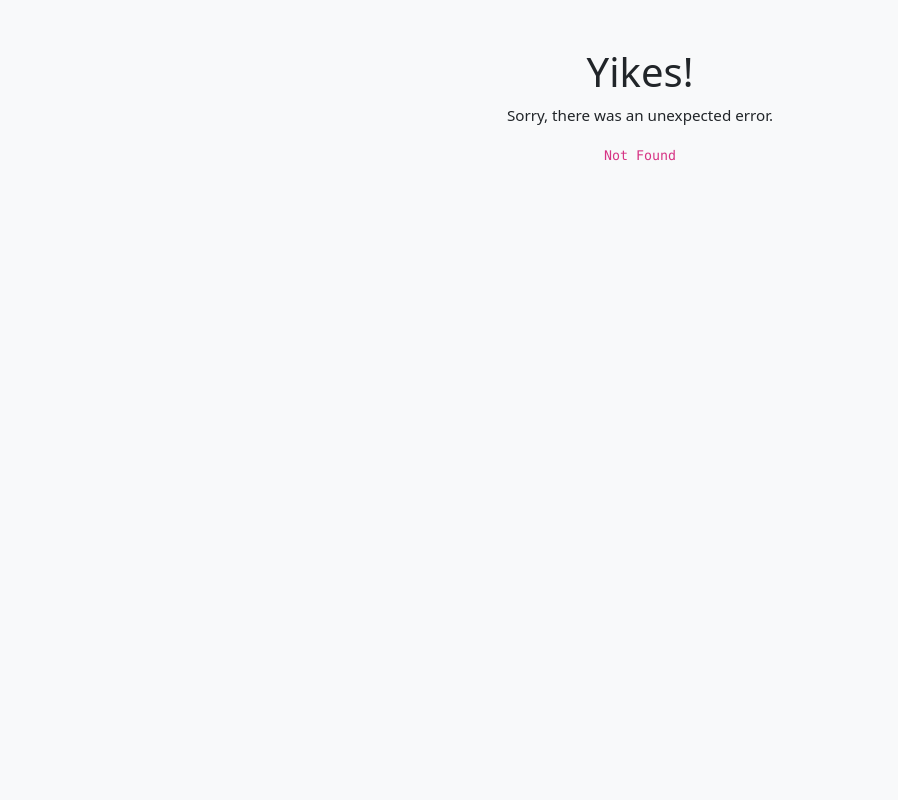
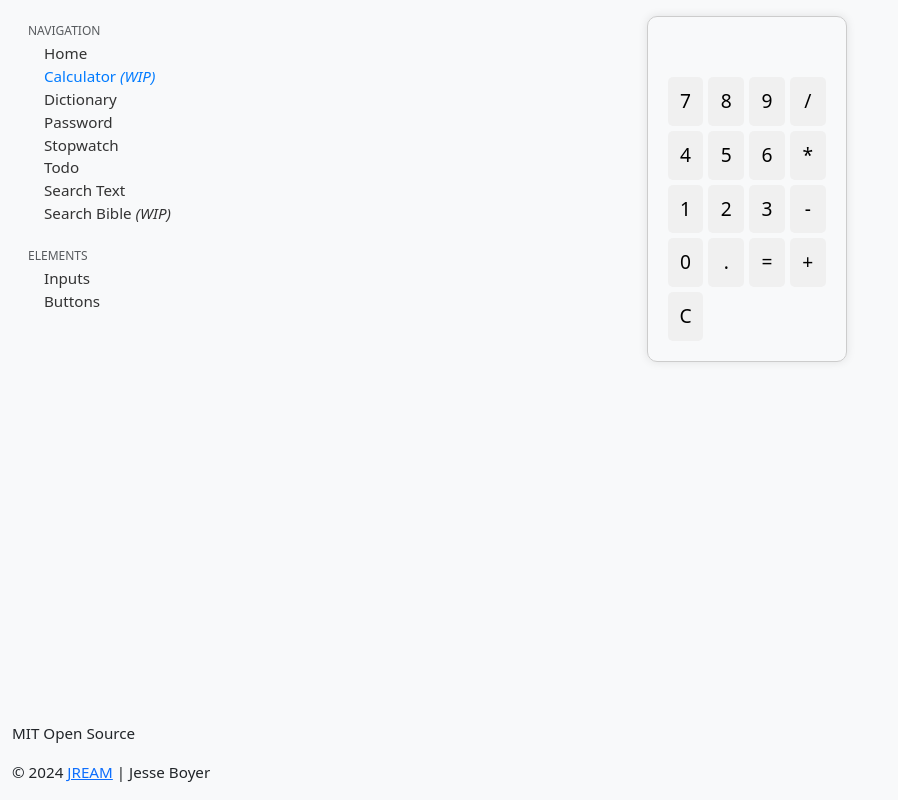
Before and after one commit to JREAM/react-apps, a React (Vite) app: page /#/calculator in a window 1280 px wide. Before the commit this address had no page. Shown: the whole page, without its empty margins (0-898 px from the left). Built offline with nearby package versions, Linux system fonts and the light colour scheme.

Commit message:
add cacluator, search bible api wip

```diff
--- a/index.html
+++ b/index.html
@@ -2,7 +2,6 @@
 <html>
   <head>
     <title>React App</title>
-    <link href="https://cdn.jsdelivr.net/npm/bootstrap@5.3.3/dist/css/bootstrap.min.css" rel="stylesheet" integrity="sha384-QWTKZyjpPEjISv5WaRU9OFeRpok6YctnYmDr5pNlyT2bRjXh0JMhjY6hW+ALEwIH" crossorigin="anonymous" />
   </head>
   <body class="bg-light">
     <div id="root"></div>
--- a/src/layout.tsx
+++ b/src/layout.tsx
@@ -24,6 +24,11 @@ export default () => {
                 </NavLink>
               </li>
               <li className='nav-item'>
+                <NavLink to='/calculator' className='nav-link'>
+                  Calculator <em>(WIP)</em>
+                </NavLink>
+              </li>
+              <li className='nav-item'>
                 <NavLink to='/dictionary' className='nav-link'>
                   Dictionary
                 </NavLink>
@@ -44,8 +49,13 @@ export default () => {
                 </NavLink>
               </li>
               <li className='nav-item'>
-                <NavLink to='/textsearch' className='nav-link'>
-                  Text Search
+                <NavLink to='/searchtext' className='nav-link'>
+                  Search Text
+                </NavLink>
+              </li>
+              <li className='nav-item'>
+                <NavLink to='/searchbible' className='nav-link'>
+                  Search Bible <em>(WIP)</em>
                 </NavLink>
               </li>
             </ul>
--- /dev/null
+++ b/src/routes/calculator.css
@@ -0,0 +1,44 @@
+.calculator {
+  width: 200px;
+  margin: 0 auto;
+  padding: 20px;
+  border: 1px solid #ccc;
+  border-radius: 10px;
+  box-shadow: 0 0 10px rgba(0, 0, 0, 0.1);
+}
+
+.calculator-display {
+  display: flex;
+  flex-direction: column;
+  align-items: flex-end;
+  margin-bottom: 10px;
+}
+
+.calculator-input {
+  font-size: 1.5rem;
+  min-height: 30px;
+}
+
+.calculator-result {
+  font-size: 1.2rem;
+  color: grey;
+}
+
+.calculator-buttons {
+  display: grid;
+  grid-template-columns: repeat(4, 1fr);
+  gap: 5px;
+}
+
+.calculator-buttons button {
+  padding: 10px;
+  font-size: 1.2rem;
+  border: none;
+  background-color: #f0f0f0;
+  cursor: pointer;
+  border-radius: 5px;
+}
+
+.calculator-buttons button:hover {
+  background-color: #e0e0e0;
+}
--- /dev/null
+++ b/src/routes/calculator.tsx
@@ -0,0 +1,40 @@
+import React, { useState } from 'react'
+import './calculator.css'
+
+// Redo this in bootstrap grid CSS
+
+export default () => {
+  const [input, setInput] = useState<string>('')
+  const [result, setResult] = useState<string>('')
+
+  const handleButtonClick = (value: string) => {
+    if (value === '=') {
+      try {
+        setResult(eval(input).toString())
+      } catch (e) {
+        setResult('Error')
+      }
+    } else if (value === 'C') {
+      setInput('')
+      setResult('')
+    } else {
+      setInput(input + value)
+    }
+  }
+
+  return (
+    <div className='calculator'>
+      <div className='calculator-display'>
+        <div className='calculator-input'>{input}</div>
+        <div className='calculator-result'>{result}</div>
+      </div>
+      <div className='calculator-buttons'>
+        {['7', '8', '9', '/', '4', '5', '6', '*', '1', '2', '3', '-', '0', '.', '=', '+', 'C'].map((btn) => (
+          <button key={btn} onClick={() => handleButtonClick(btn)}>
+            {btn}
+          </button>
+        ))}
+      </div>
+    </div>
+  )
+}
--- /dev/null
+++ b/src/routes/searchBible.tsx
@@ -0,0 +1,68 @@
+import React, { useState } from 'react'
+
+interface BibleSearchProps {}
+
+export default () => {
+  const [query, setQuery] = useState<string>()
+  const [results, setResults] = useState<any[]>([])
+  const [loading, setLoading] = useState<boolean>(false)
+  const [error, setError] = useState<string | null>(null)
+
+  const handleSearch = async (e: any) => {
+    e.preventDefault()
+    setLoading(true)
+    setError(null)
+    setResults([])
+
+    try {
+      const urlFriendlyQuery = encodeURIComponent(String(query))
+      const response = await fetch(`https://bible-api.com/${urlFriendlyQuery}`)
+      if (!response.ok) {
+        throw new Error('Error fetching data')
+      }
+      const data = await response.json()
+      setResults(data)
+    } catch (error: any) {
+      setError(error?.message)
+    } finally {
+      setLoading(false)
+    }
+  }
+
+  return (
+    <>
+      <p>This is bugged right now: WIP</p>
+      <div className='input-group mb-3'>
+        <form onSubmit={handleSearch}>
+          <input
+            type='text'
+            className='form-control'
+            maxLength={50}
+            value={query}
+            onChange={(e) => setQuery(e.target.value)}
+            placeholder='Search the Bible...'
+            required
+          />
+          <button onSubmit={handleSearch} className='btn btn-outline-secondary'>
+            Search
+          </button>
+        </form>
+      </div>
+      {error && <div className='alert alert-danger'>{error}</div>}
+      {loading && (
+        <div className='spinner-border text-danger' role='status'>
+          <span className='visually-hidden'>Loading...</span>
+        </div>
+      )}
+
+      <ul>
+        {results.map((data, index) => (
+          <li key={index}>
+            <strong>{data.reference}</strong>: {data.text}
+            <p>{data.translate_name}</p>
+          </li>
+        ))}
+      </ul>
+    </>
+  )
+}
```
Also changed, not shown: src/index.tsx (+13 -3 lines), src/routes/searchText.tsx (renamed from src/routes/textSearch.tsx).
